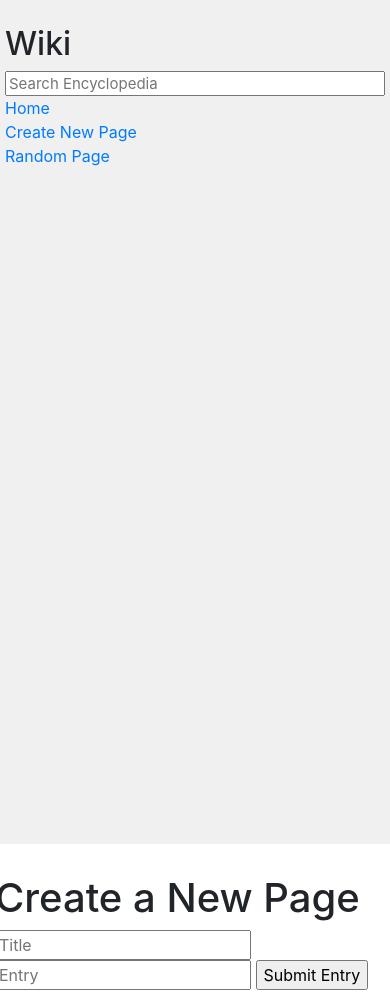
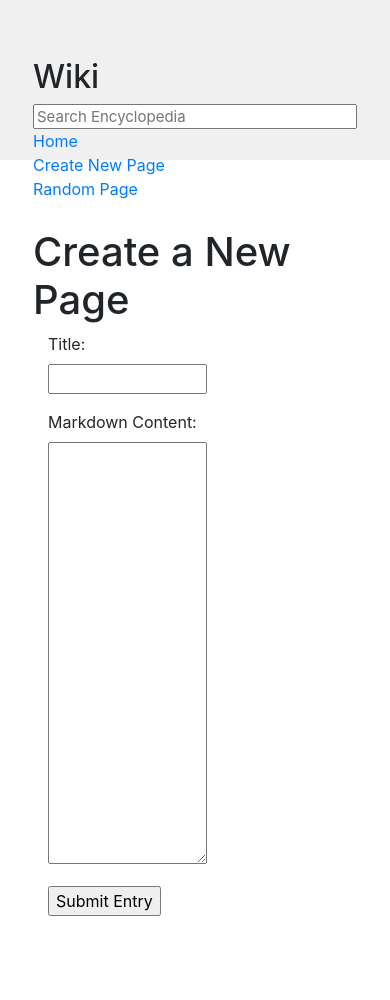
Before and after one commit to sflems/led-board-manager, a Django app: page /wiki/add in a window 390 px wide. After the commit the page ends 916 px from the top, so only its background shows below. Run offline with Django 3.2, Linux system fonts and the light colour scheme; some libraries are stand-ins or nearby versions.

Commit message:
Add Entry Page Implemented + CSS Changes

```diff
--- a/encyclopedia/static/encyclopedia/styles.css
+++ b/encyclopedia/static/encyclopedia/styles.css
@@ -13,12 +13,12 @@ h1 {
 }
 
 textarea {
-    height: 90vh;
+    height: 50vh;
     width: 80%;
 }
 
 .main {
-    padding: 10px;
+    padding: 3em;
 }
 
 .search {
@@ -30,9 +30,25 @@ textarea {
 .sidebar {
     background-color: #f0f0f0;
     height: 100vh;
-    padding: 20px;
+    padding: 3em;
+}
+
+@media (max-width: 767px) {
+	.sidebar {
+		height: 19vh;
+	}
 }
 
 .sidebar h2 {
-    margin-top: 5px;
+    margin-top: 10px;
 }
+
+#id_title {
+	width: 100%;
+	margin-bottom: 1em;
+}
+
+#id_content {
+	width: 100%;
+	margin-bottom: 1em;
+}
--- a/encyclopedia/templates/encyclopedia/add.html
+++ b/encyclopedia/templates/encyclopedia/add.html
@@ -6,9 +6,9 @@
 
 {% block body %}
     <h1>Create a New Page</h1>
-	<form action="{% url 'wiki:add' %} method="POST">
-		<input type="text" name="Title" placeholder="Title">
-		<input type="text" name="markdown" placeholder="Entry">
+	<form action="{% url 'wiki:add' %}" class="col-7" method="POST">
+		{% csrf_token %}
+		{{  form  }}
 		<input type="submit" value="Submit Entry">
 	</form>
 
--- a/encyclopedia/views.py
+++ b/encyclopedia/views.py
@@ -1,25 +1,46 @@
 from django.shortcuts import render
+from django import forms
+from django.http import HttpResponseRedirect
+
 import random
 import markdown2
 
 from . import util
-entries = util.list_entries()
+
+class NewEntryForm(forms.Form):
+    title = forms.CharField(label="Title")
+    content = forms.CharField(label="Markdown Content", max_length=50000, widget=forms.Textarea(attrs={'class' : 'test'}))
 
 def index(request):
     return render(request, "encyclopedia/index.html", {
-        "entries": entries,
-        "random": random.choice(entries)
+        "entries": util.list_entries(),
+        "random": random.choice(util.list_entries())
     })
 
 def add(request):
+    if request.method == "POST":
+        form = NewEntryForm(request.POST)
+        if form.is_valid():
+            title = form.cleaned_data["title"]
+            content = form.cleaned_data["content"]
+
+            util.save_entry(title, content)
+            return HttpResponseRedirect(f"{title}")
+        else:
+            return render (request, "encyclopedia/add.html", {
+                "form": form
+            })
+
     return render(request, "encyclopedia/add.html", {
-        "entries": entries,
-        "random": random.choice(entries)
+        "entries": util.list_entries(),
+        "form": NewEntryForm(),
+        "random": random.choice(util.list_entries())
     })
 
 def entry(request, title):
     entry = util.get_entry(title)
+
     return render(request, "encyclopedia/entry.html", {
         "entry": markdown2.markdown(entry),
-        "random": random.choice(entries)
+        "random": random.choice(util.list_entries())
        })
```
Also changed, not shown: entries/Test.md (added, +1 -0 lines).
